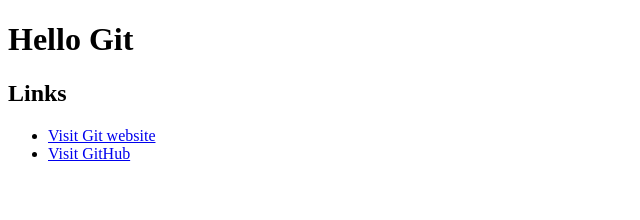
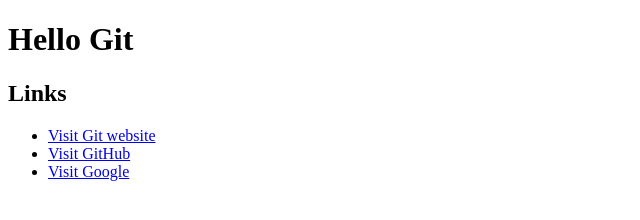
Before and after one commit to kanoldman/HelloGit, a plain HTML site: page index.html in a window 1280 px wide. Shown: the whole page, without its empty margins (0-640 px from the left). Drawn offline with Linux system fonts and the light colour scheme.

Commit message:
Add Google link

```diff
--- a/index.html
+++ b/index.html
@@ -21,6 +21,9 @@
 			<li>
 				<a href="https://github.com">Visit GitHub</a>
 			</li>
+			<li>
+				<a href="https://google.com">Visit Google</a>
+			</li>
 		</ul>
 	</main>
 </body>
```
